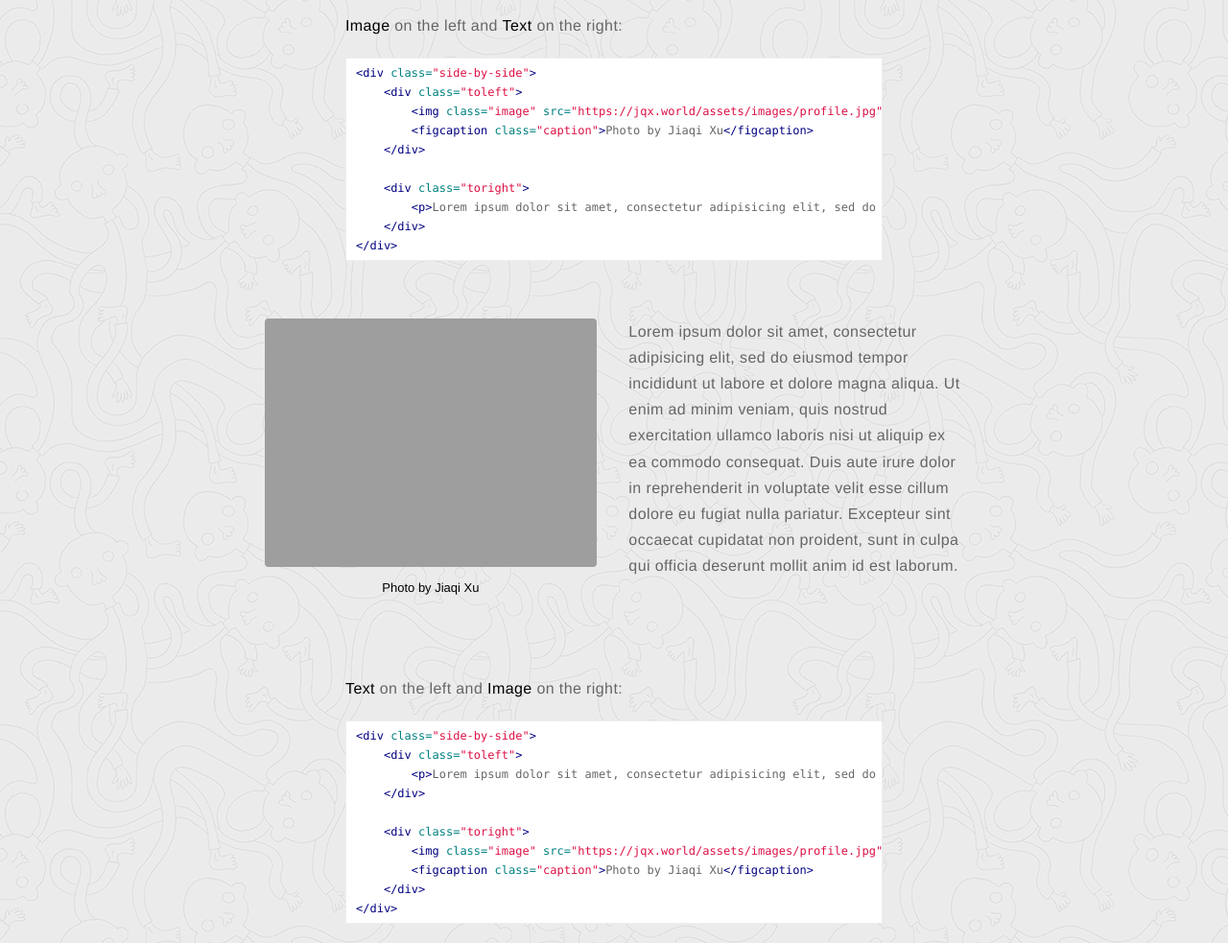
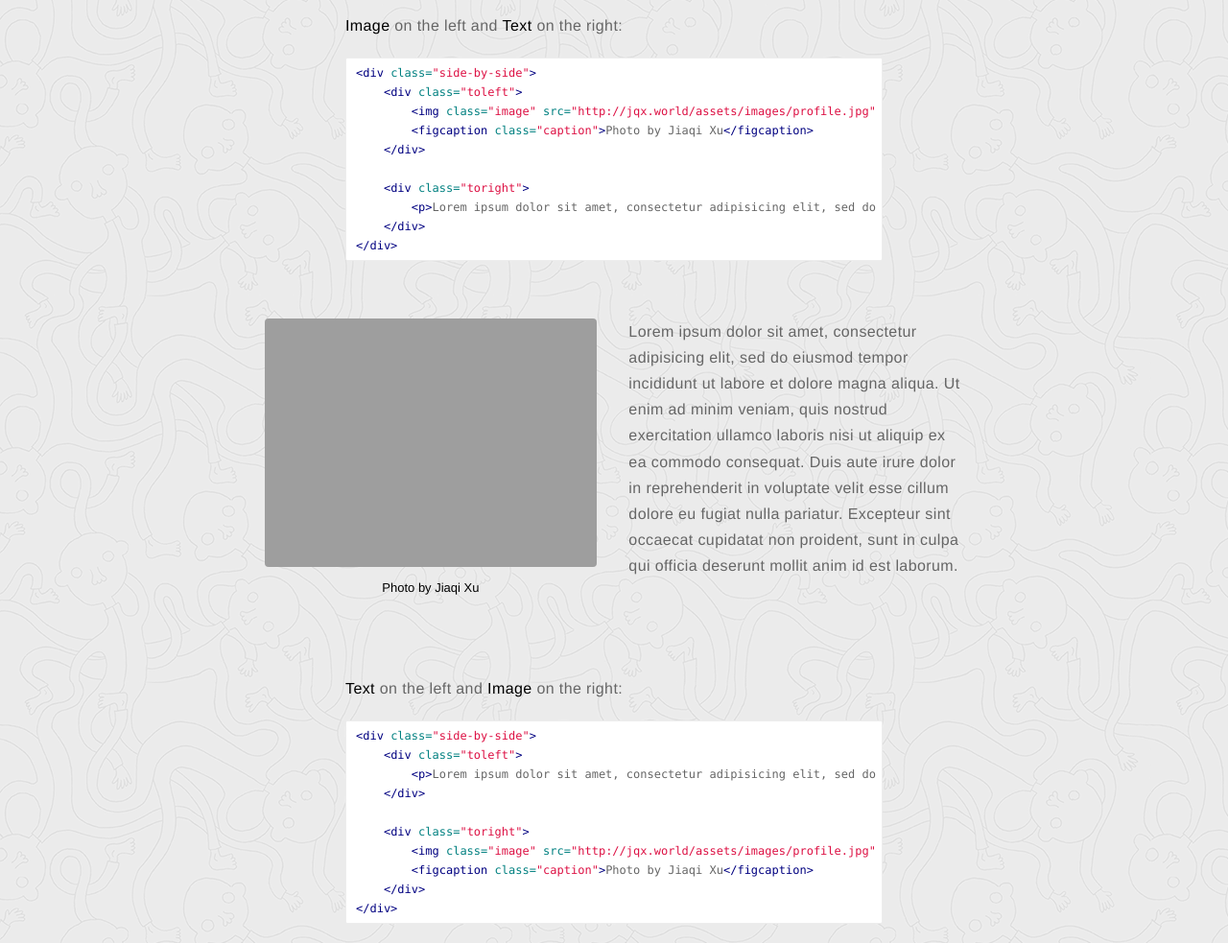
Before and after one commit to jxu033/jxu033.github.io, a Jekyll site: the page built from _posts/2017-06-03-markdown-extra-components.markdown, in a window 1280 px wide and 1400 px high, scrolled down 1152 px. Shown: the part 151-1134 px from the top of the window at 96% size. Built offline with Jekyll 4.4.1, drawn with Linux system fonts in a browser that asks for light colours; comment, search, counter and statistics services are not loaded; part of the change alters nothing that is shown.

Commit message:
domain modification

```diff
--- a/_config.yml
+++ b/_config.yml
@@ -17,7 +17,7 @@ resume: false
 resume-external: true
 resume-url: /download/JiaqiXuResume2018.pdf
 
-url: https://jqx.world
+url: http://jqx.world
 # your url: http://USERNAME.github.io
 
 permalink: /:title/
```
